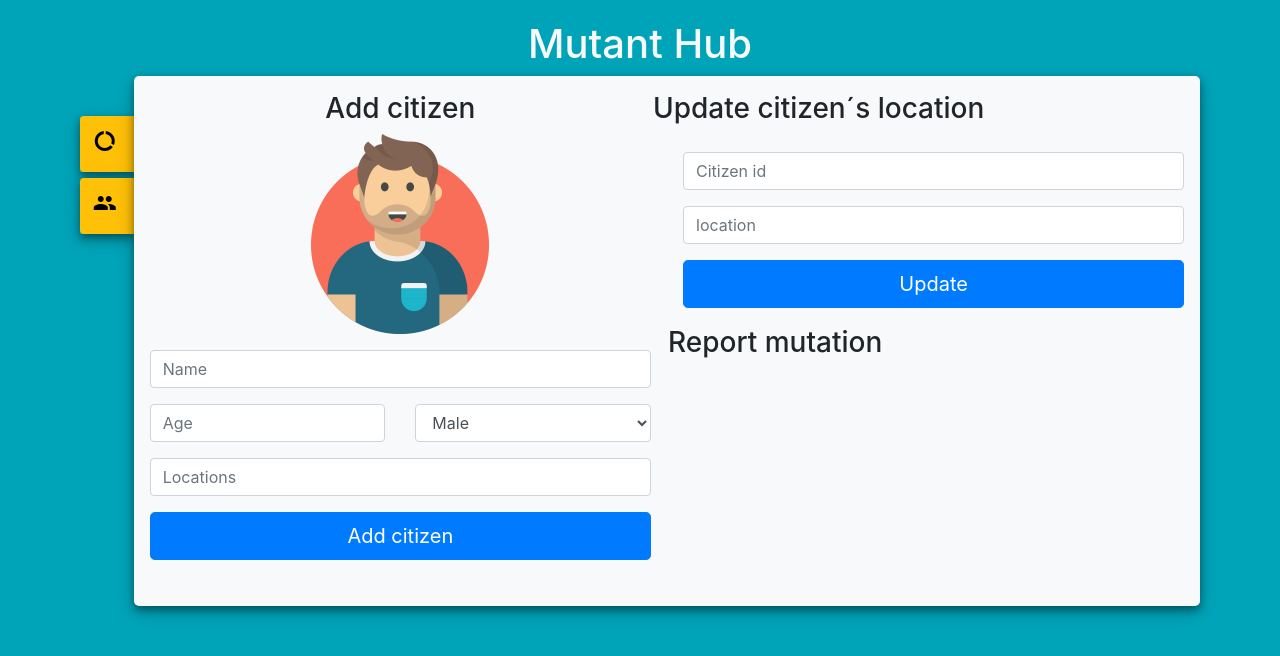
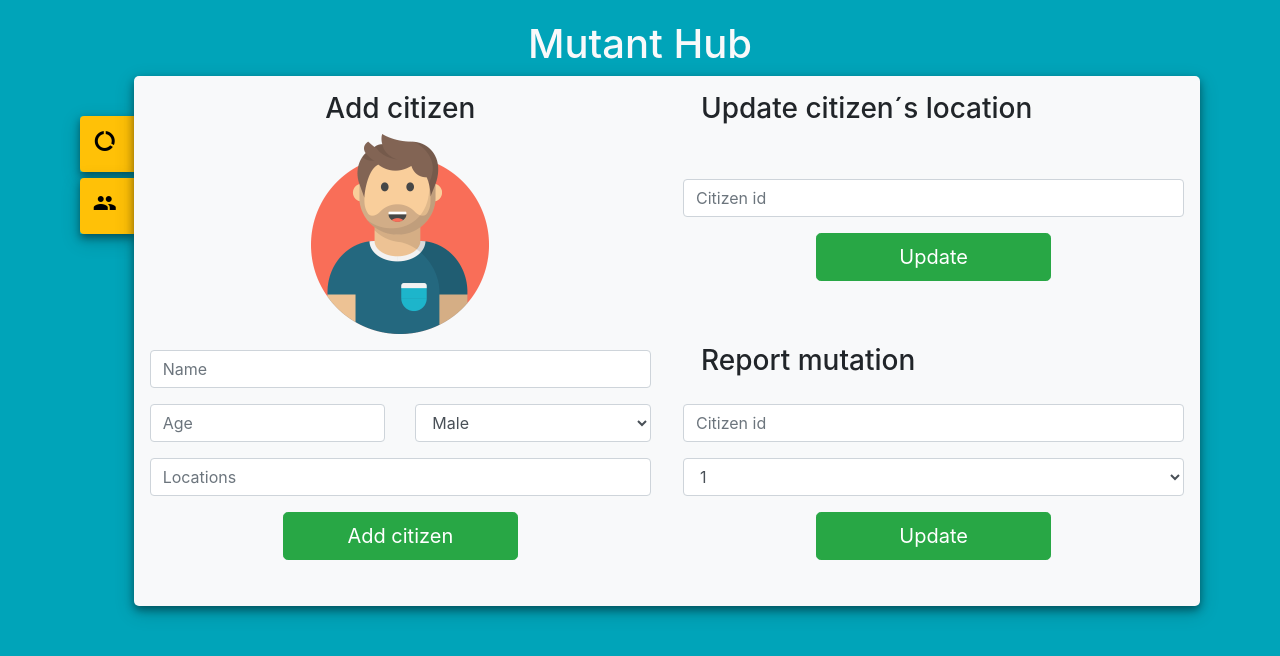
Before and after one commit to Luizlc10/MutantHub, a React (Create React App) app in the folder react-src/: page /citizens in a window 1280 px wide. Shown: the top 656 px of the page. Built offline with nearby package versions, Linux system fonts and the light colour scheme.

Commit message:
citizens: flag citizen

```diff
--- a/react-src/src/components/citizens/citizens.js
+++ b/react-src/src/components/citizens/citizens.js
@@ -12,12 +12,15 @@ class Citizens extends React.Component {
       gender: "male",
       location: "",
       citizenIdUpdate: "",
-      locationUpdate: ""
+      locationUpdate: "",
+      citizenIdMutation: "",
+      flag: 1
     };
 
     this.handleChange = this.handleChange.bind(this);
     this.addCitizen = this.addCitizen.bind(this);
     this.updateLocation = this.updateLocation.bind(this);
+    this.setFlag = this.setFlag.bind(this);
   }
 
   addCitizen(){
@@ -65,6 +68,24 @@ class Citizens extends React.Component {
     console.log(this.state);
   }
 
+  setFlag(){
+    fetch('https://mutanthub.herokuapp.com/citizens/' + this.state.citizenIdMutation + "/" + this.state.flag, {
+      method: 'PATCH',
+      headers: {
+        'Accept': '*',
+        'Content-Type': 'application/json',
+      }
+    })
+    .then((response) => response.json())
+    .then((responseJson) => {
+      console.log(responseJson);
+    })
+    .catch((error) => {
+      console.error(error);
+    });
+    console.log(this.state);
+  }
+
   handleChange(event) {
     const name = event.target.name;
     this.setState({
@@ -100,29 +121,45 @@ class Citizens extends React.Component {
               <input type="text" className="form-control" id="formGroupExampleInput3"
                       placeholder="Locations" name="location" value={this.state.location} onChange={this.handleChange}/>
             </div>
-            <button className="btn btn-primary btn-lg btn-block" type="button" onClick={this.addCitizen}>Add citizen</button>
+            <div className="col-12">
+              <button className="btn btn-success btn-lg align-self-center col-6" type="button" onClick={this.addCitizen}>Add citizen</button>
+            </div>
           </form>
         </div>
         <div className="col-sm-12 col-md-6 p-3">
           <div className="row h-50">
             <div className="row">
-              <h3>Update citizen´s location</h3>
+              <h3 className="ml-5">Update citizen´s location</h3>
             </div>
             <div className="col-12 m-0">
               <div className="form-group">
                 <input type="text" className="form-control" id="formGroupExampleInput" name="citizenIdUpdate"
                         placeholder="Citizen id" value={this.state.citizenIdUpdate} onChange={this.handleChange}/>
               </div>
-              <div className="form-group">
-                <input type="text" className="form-control" id="formGroupExampleInput" name="locationUpdate"
-                        placeholder="location" value={this.state.locationUpdate} onChange={this.handleChange}/>
+              <div className="col-12">
+                <button className="btn btn-success btn-lg align-self-center col-6" type="button" onClick={this.updateLocation}>Update</button>
               </div>
-              <button className="btn btn-primary btn-lg btn-block" type="button" onClick={this.updateLocation}>Update</button>
             </div>
           </div>
-          <div className="row h-50">
-            <h3>Report mutation</h3>
-
+          <div className="row h-50 align-items-end">
+            <div className="row">
+              <h3 className="ml-5">Report mutation</h3>
+            </div>
+            <div className="col-12 m-0">
+              <div className="form-group">
+                <input type="text" className="form-control" id="formGroupExampleInput" name="citizenIdMutation"
+                        placeholder="Citizen id" value={this.state.citizenIdMutation} onChange={this.handleChange}/>
+              </div>
+              <div className="form-group">
+                <select className="form-control" name="flag" onChange={this.handleChange}>
+                  <option value="1">1</option>
+                  <option value="2">2</option>
+                </select>
+              </div>
+              <div className="col-12">
+                <button className="btn btn-success btn-lg align-self-center col-6" type="button" onClick={this.setFlag}>Update</button>
+              </div>
+            </div>
           </div>
         </div>
       </div>
```
